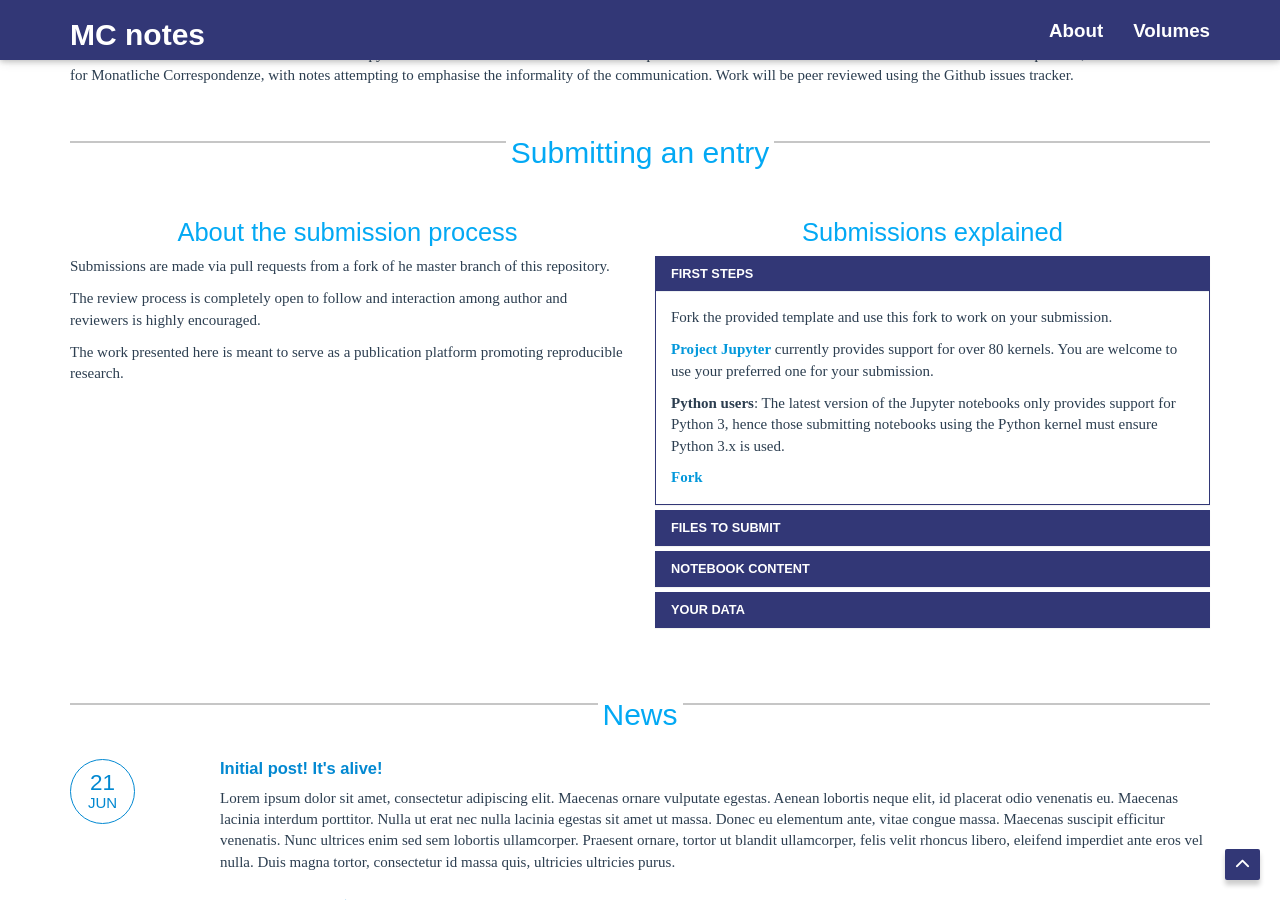
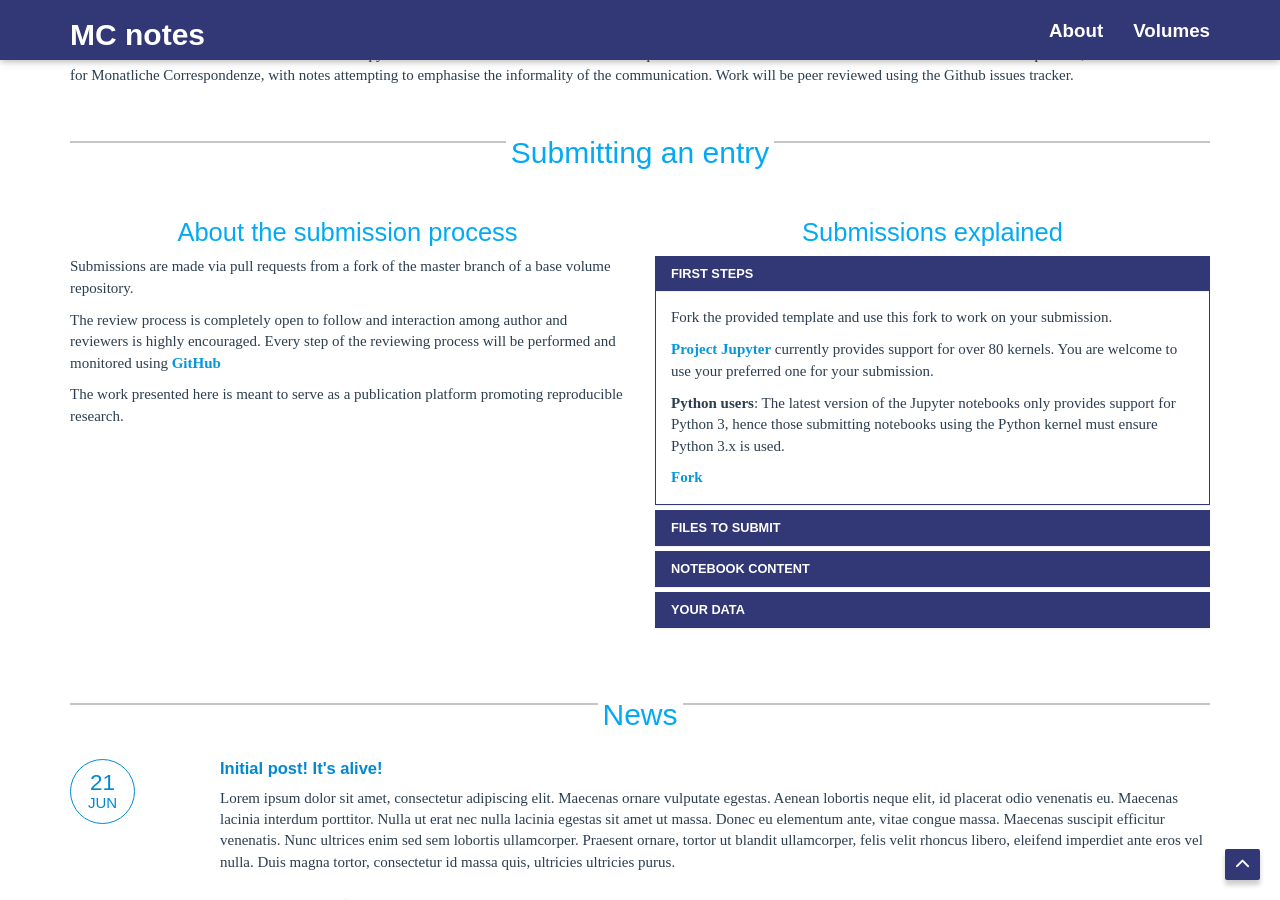
Before and after one commit to MCNotes/MCNotes.github.io, a Jekyll site: the page built from index.md, in a window 1280 px wide and 900 px high, scrolled down 1276 px. Built offline with Jekyll 4.4.1, drawn with Linux system fonts in a browser that asks for light colours; nearby versions of some CDN libraries; some web fonts are replaced.

Commit message:
Update landing page content

```diff
--- a/_includes/md_content/submission.md
+++ b/_includes/md_content/submission.md
@@ -1,8 +1,7 @@
 
-Submissions are made via pull requests from a fork of he master branch of this
-repository.
+Submissions are made via pull requests from a fork of the master branch of a base volume repository.
 
 The review process is completely open to follow and interaction among
-author and reviewers is highly encouraged.
+author and reviewers is highly encouraged. Every step of the reviewing process will be performed and monitored using [GitHub](https://github.com/MCNotes)
 
 The work presented here is meant to serve as a publication platform promoting reproducible research.
--- a/_layouts/landing.html
+++ b/_layouts/landing.html
@@ -17,12 +17,12 @@
       <h2 class="h2-responsive wow fadeIn" data-wow-delay="0.2s">About the journal</h2>
     </div>
 
-    <!--Section: About-->
     <section id="about" class="text-justify wow fadeIn" data-wow-delay="0.2s">
       <p> {% capture my_include %}{% include /md_content/about.md%}{% endcapture %}
         {{ my_include | markdownify}}  </p>
       </section>
-      <!--Section: About-->
+
+      <!--Section: Submitting an entry-->
 
       <div class="divider-new">
         <h2 class="h2-responsive wow fadeIn" data-wow-delay="0.2s">Submitting an entry</h2>
@@ -31,7 +31,7 @@
     </div>
 
 
-    <!-- submitting an entry-->
+    <!-- submissions explained-->
     <div class='container'>
       <!-- about the submission process -->
       <div class='row'>
@@ -63,12 +63,8 @@
                     {% capture text %}{% include /md_content/first_steps.md%}{% endcapture %}
                     {{ text | markdownify}}
 
-
-
-                      <!-- Place this tag where you want the button to render. -->
-                      <a class="github-button" href="https://github.com/trallard/github-buttons/fork"
-                      data-icon="octicon-repo-forked" aria-label="Fork ntkme/github-buttons on GitHub">
-                        Fork </a>
+                    <!-- Place this tag where you want the button to render. -->
+<a class="github-button" href="https://github.com/MCNotes/Base_volume/fork" aria-label="Fork MCNotes/Base_volume on GitHub">Fork</a>
 
                     </div>
                   </div>
--- a/_sass/base/_syntax.scss
+++ b/_sass/base/_syntax.scss
@@ -7,7 +7,7 @@
 .highlight .l { color: #ae81ff } /* Literal */
 .highlight .n { color: #f8f8f2 } /* Name */
 .highlight .o { color: #f92672 } /* Operator */
-.highlight .p { color: #EEA110} /* Punctuation */
+.highlight .p { color: #00ACC1 } /* Punctuation */
 .highlight .cm { color: #75715e } /* Comment.Multiline */
 .highlight .cp { color: #75715e } /* Comment.Preproc */
 .highlight .c1 { color: #75715e } /* Comment.Single */
@@ -60,7 +60,7 @@
 .highlight .vi { color: #f8f8f2 } /* Name.Variable.Instance */
 .highlight .il { color: #ae81ff } /* Literal.Number.Integer.Long */
 
-.highlight .gh { } /* Generic Heading & Diff Header */
+.highlight .gh { color: #e6db74; } /* Generic Heading & Diff Header */
 .highlight .gu { color: #75715e; } /* Generic.Subheading & Diff Unified/Comment? */
 .highlight .gd { color: #f92672; } /* Generic.Deleted & Diff Deleted */
 .highlight .gi { color: #a6e22e; } /* Generic.Inserted & Diff Inserted */
```
Also changed, not shown: _includes/md_content/files_inc.md (+5 -6 lines), _includes/md_content/sample_env.md (+1 -1 lines), 6 other files.
